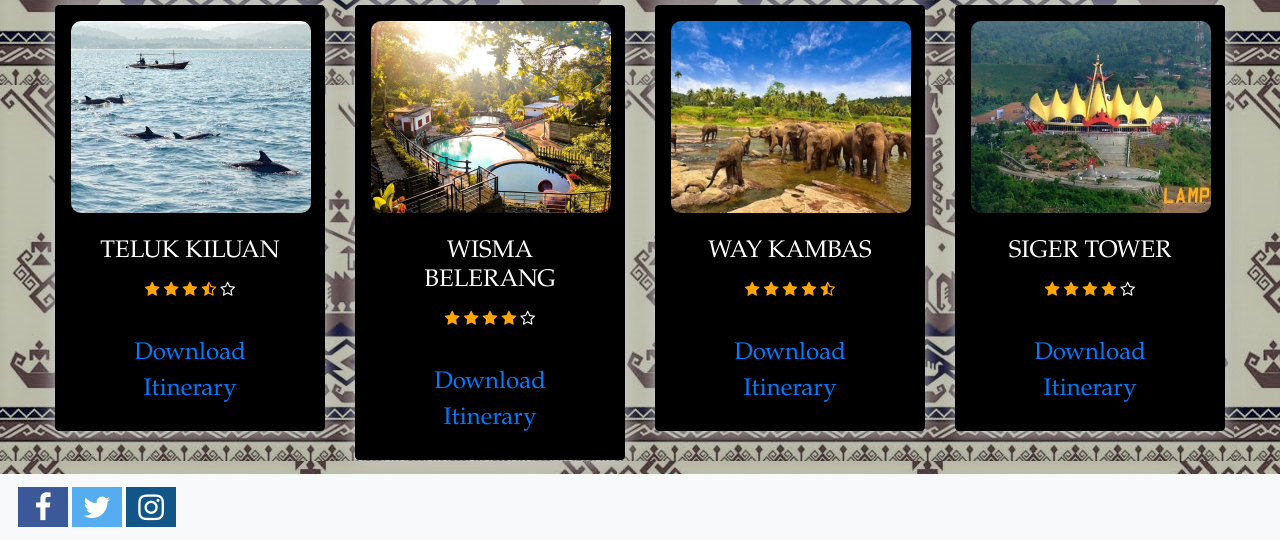
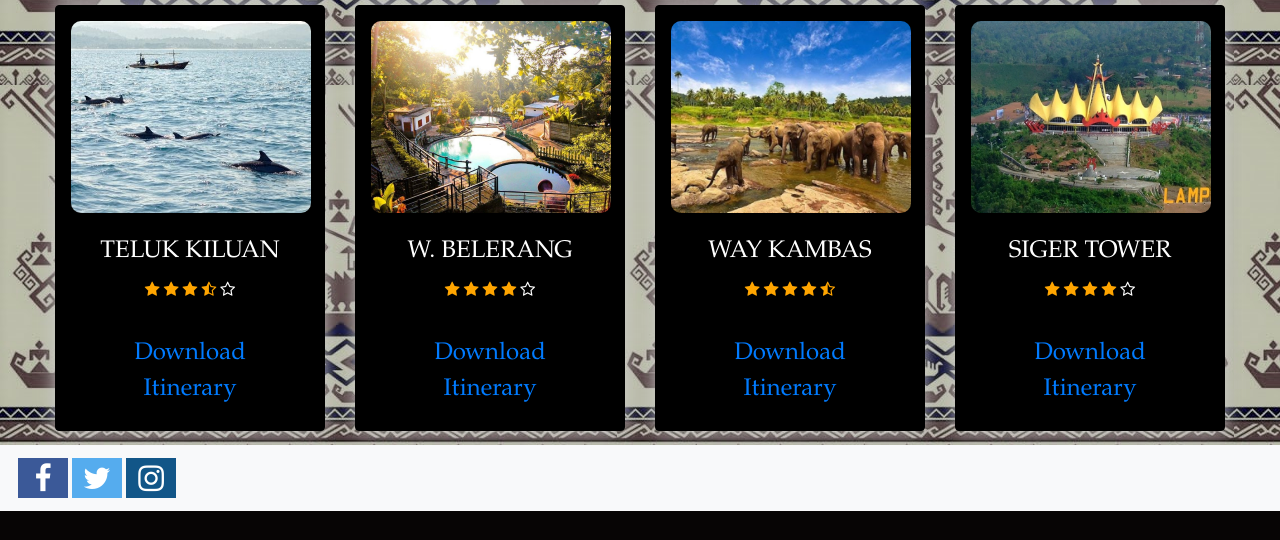
Before and after one commit to kadaf45/Trip_Lampung, a PHP site: page /booktrip.php in a window 1280 px wide. Shown: the part 667-1207 px from the top of the page. After the commit the page ends 1178 px from the top, so only its background shows below. Run offline with PHP 8.4, Linux system fonts and the light colour scheme; the visitor is signed in with stand-in values (Sample User, id 1); some libraries are stand-ins or nearby versions.

Commit message:
Update booktrip.php

```diff
--- a/booktrip.php
+++ b/booktrip.php
@@ -116,7 +116,7 @@ session_start();
         <div class="card-img">
           <a href="booking.php"><img src="img/belerang.jpg" class="img-fluid card-img-top"></a>
             <div class="card-body">
-              <h4 class="card-title">WISMA BELERANG</h4>
+              <h4 class="card-title">W. BELERANG</h4>
                 <i class="fa fa-star"></i>
                 <i class="fa fa-star"></i>
                 <i class="fa fa-star"></i>
```
